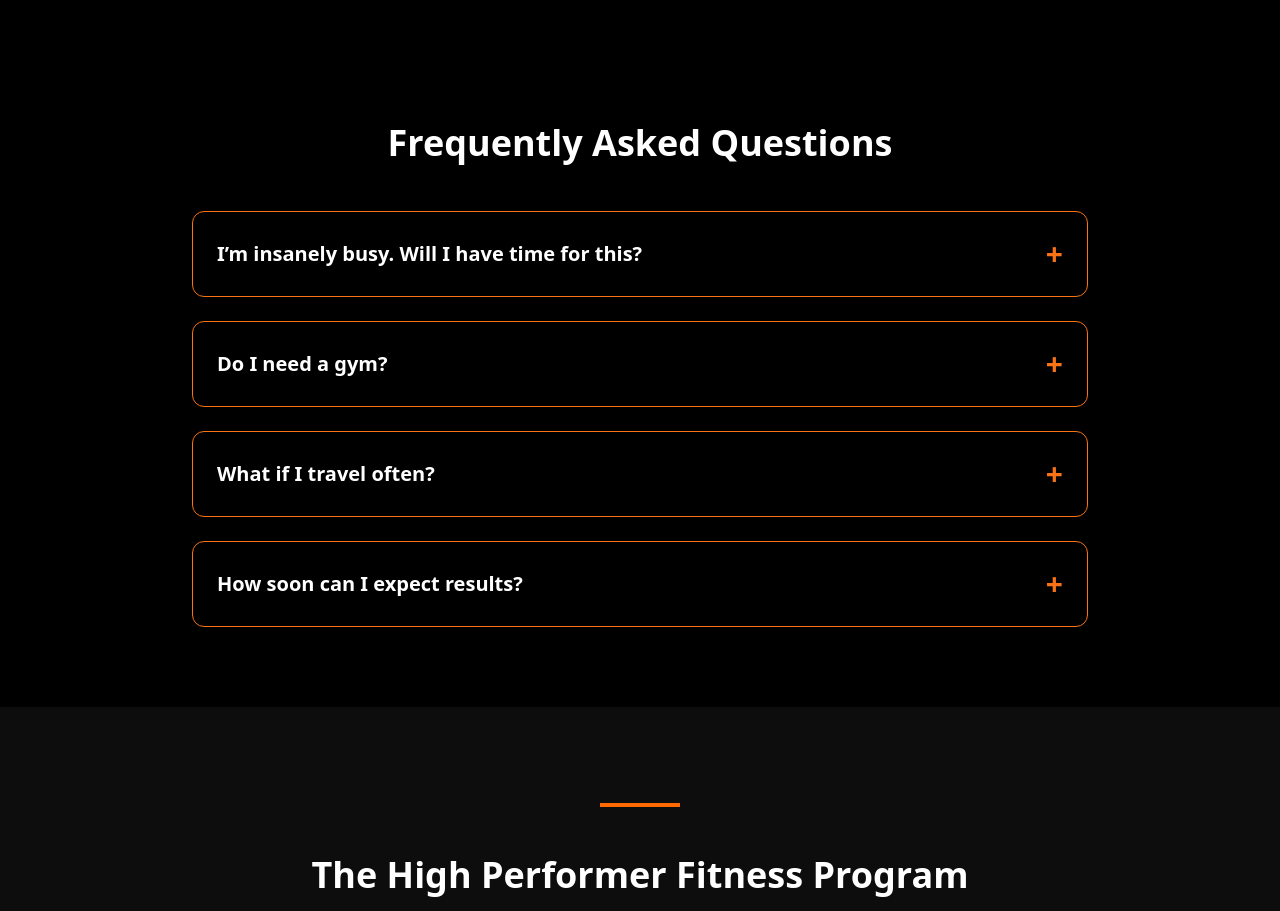
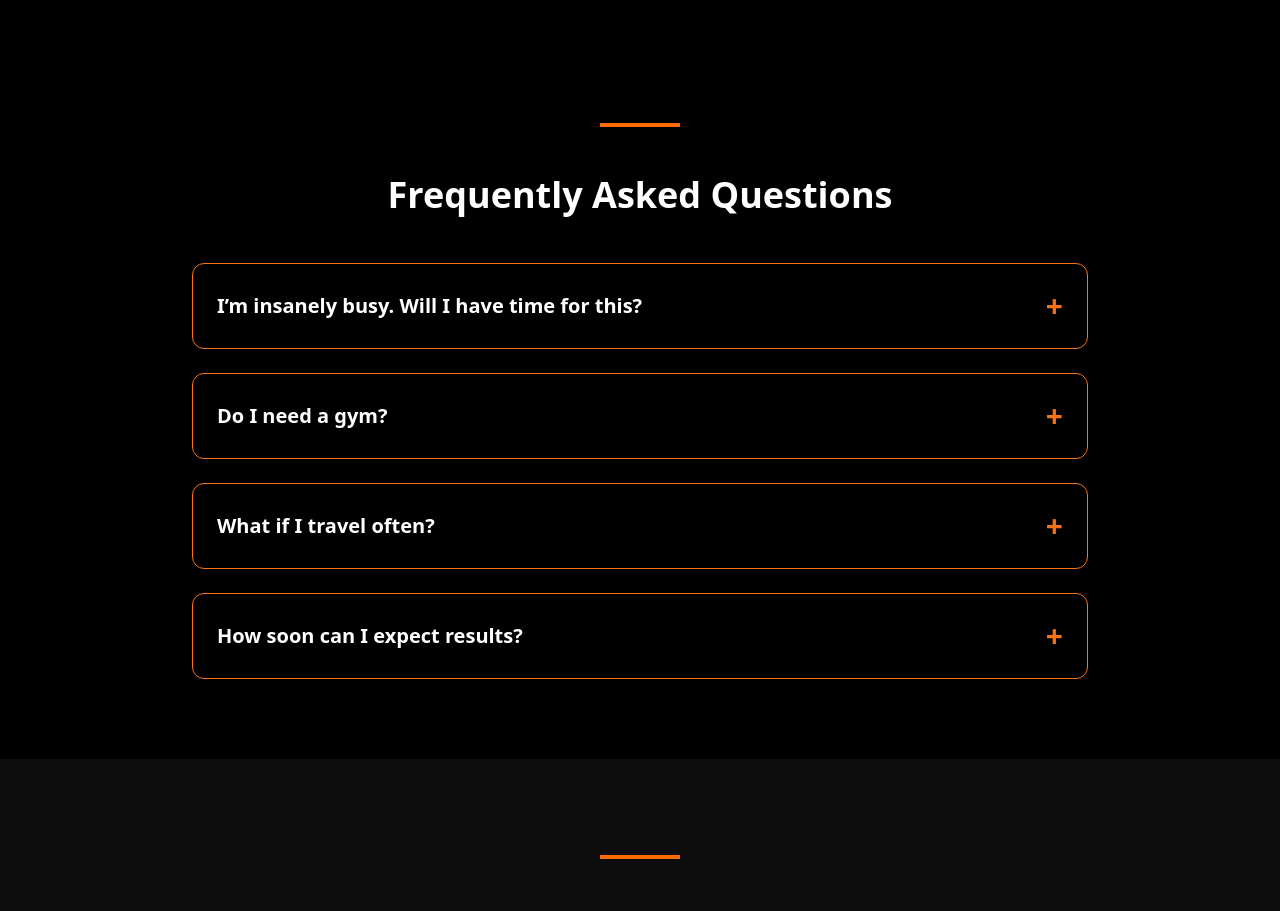
Before and after one commit to Mukulsh26/Primate, a React (Create React App) app: page / in a window 1280 px wide. Shown: the part 3900-4811 px from the top of the page. Built offline with nearby package versions, Linux system fonts and the light colour scheme; the HTML template or start-up script is replaced by a standard one.

Commit message:
feat: NavBar Fixed

```diff
--- a/src/components/FAQ.jsx
+++ b/src/components/FAQ.jsx
@@ -29,6 +29,7 @@ const FAQs = () => {
 
   return (
     <section className="bg-black text-orange-500 py-20 px-4">
+      <div className="h-1 bg-[#ff6a00] w-20 mx-auto mb-12"></div>
       <div className="max-w-4xl mx-auto">
         <h2 className="text-3xl sm:text-4xl font-bold mb-12 text-center">Frequently Asked Questions</h2>
         <div className="space-y-6">
```
